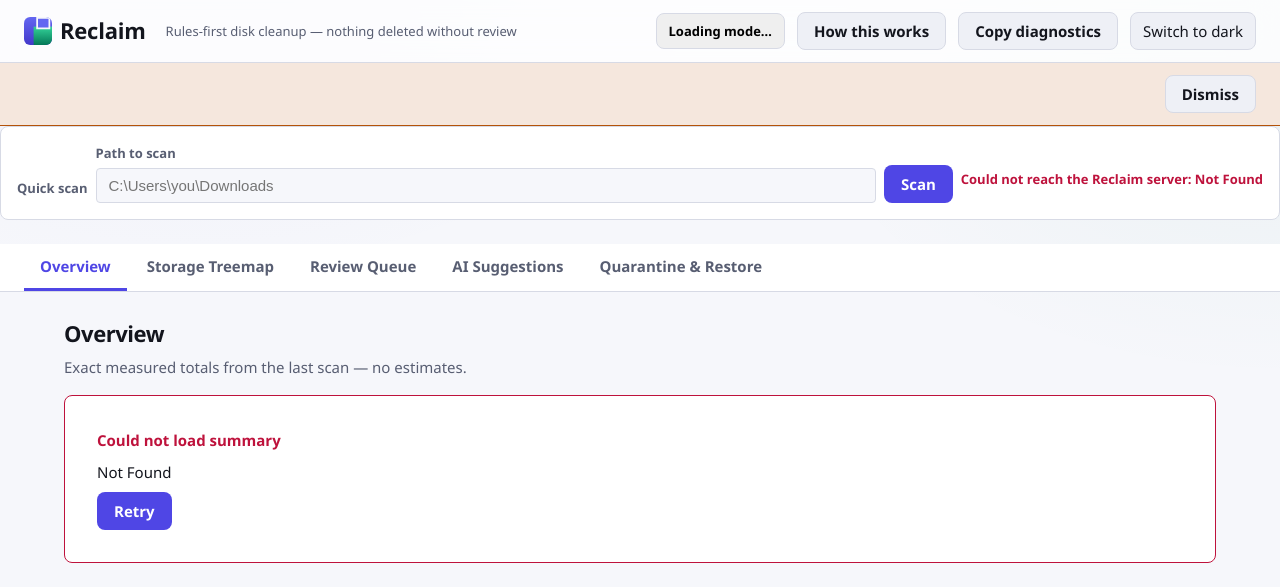
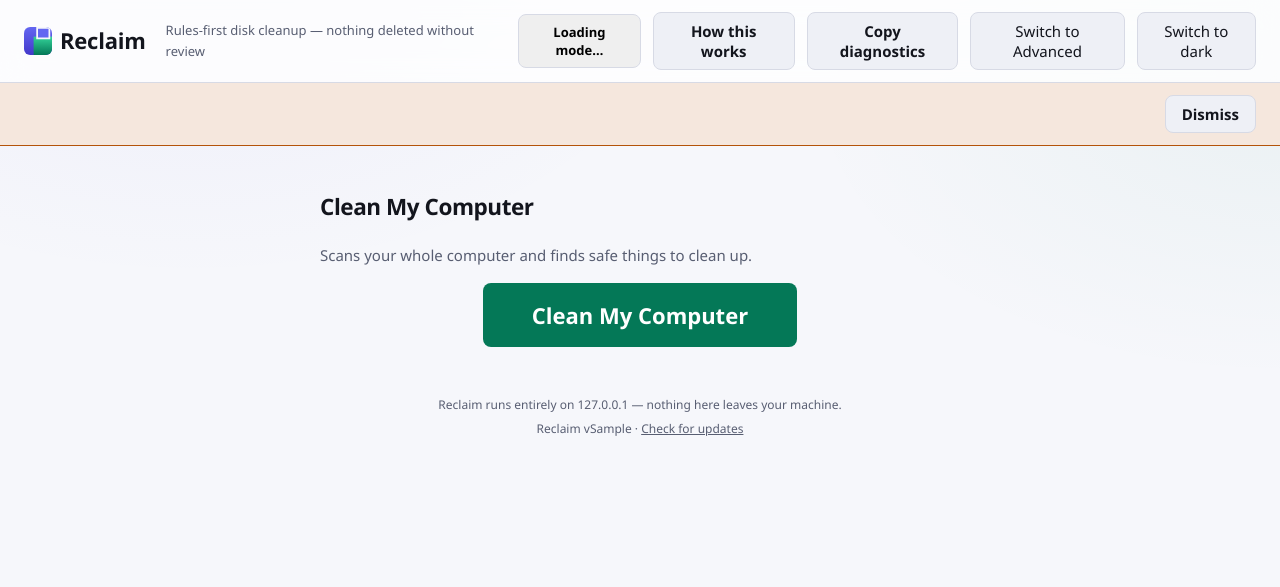
Before and after one commit to gaurav-gandhi-2411/reclaim, a Python web app: template src/reclaim/api/templates/index.html in a window 1280 px wide. Shown: the top 587 px of the page. Run offline with Jinja, Linux system fonts and the light colour scheme; the template is opened without the code that fills it: most values are stand-ins (such as "Sample title", 1, 10 or a date in 2020).

Commit message:
feat: SIMPLE/ADVANCED dashboard mode, defaulting to SIMPLE
SIMPLE mode gives a non-technical user one primary "Clean My Computer"
action: full-drive scan (POST /api/scan/full-drive, feat/full-drive-
scan-eta) with a live ETA, then the exact same safe-mode-enforced,
Recycle-Bin-only, one-click-summary-scoped apply flow ADVANCED mode's
Quick Clean already uses -- no new deletion logic, no new category
scoping decided in the frontend. SIMPLE mode never surfaces Review
Queue, AI Suggestions, or anything needing a keep/delete judgment call:
html[data-mode="simple"] hides the tab nav, the free-text scan bar, and
every existing view section entirely (one screen, not a tab picker).

ADVANCED mode is unchanged behavior, plus the mode-switch link back to
SIMPLE (same header button, single link that switches both ways).

Mode persistence mirrors the existing theme toggle's exact pattern
(data-* attribute + localStorage), with the default hardcoded directly
in index.html's <html data-mode="simple"> so there's no flash of the
wrong UI before app.js runs.

Refactors buildQuickCleanGroupCard and runOneClickClean out of the
existing Quick Clean render/apply functions so SIMPLE mode's results
screen and "Clean now" button are genuine reuse, not a second
implementation of the same safety-scoped flow.

Trimmed from the original work order: ADVANCED mode's optional "Scan
all drives" quick-scan button (nice-to-have, not required) -- keeps
this change to the mode-switch link only, reducing diff size and risk;
the live-ETA scanning renderer (renderSimpleScanning) is already
factored as a standalone function if that's picked up later.

```diff
--- a/src/reclaim/api/static/app.js
+++ b/src/reclaim/api/static/app.js
@@ -30,6 +30,45 @@
   const current =
     document.documentElement.getAttribute("data-theme") ?? (prefersDark ? "dark" : "light");
   btn.textContent = current === "dark" ? "Switch to light" : "Switch to dark";
+}
+
+// --- SIMPLE / ADVANCED dashboard mode toggle (feat/simple-advanced-mode) ------------------------
+//
+// Mirrors initTheme/toggleTheme/updateThemeButtonLabel above exactly: a data-* attribute on
+// <html>, persisted in localStorage, with a single header button whose label names the OTHER
+// mode (matching "Switch to light/dark"'s own convention). Unlike theme (which has a CSS-only
+// prefers-color-scheme default), dashboard mode has no analogous user-agent signal to fall back
+// on, so index.html's <html data-mode="simple"> hardcodes the default directly in markup --
+// this only ever overrides it from a stored "advanced" preference, never the reverse, so first
+// run is never a flash of the wrong UI.
+
+const DASHBOARD_MODE_KEY = "reclaim-dashboard-mode";
+
+function initDashboardMode() {
+  const stored = localStorage.getItem(DASHBOARD_MODE_KEY);
+  if (stored === "advanced") {
+    document.documentElement.setAttribute("data-mode", "advanced");
+  }
+  updateDashboardModeButtonLabel();
+}
+
+function toggleDashboardMode() {
+  const current = document.documentElement.getAttribute("data-mode") === "advanced"
+    ? "advanced"
+    : "simple";
+  const next = current === "advanced" ? "simple" : "advanced";
+  document.documentElement.setAttribute("data-mode", next);
+  localStorage.setItem(DASHBOARD_MODE_KEY, next);
+  updateDashboardModeButtonLabel();
+}
+
+function updateDashboardModeButtonLabel() {
+  const btn = document.getElementById("dashboard-mode-toggle");
+  if (!btn) return;
+  const current = document.documentElement.getAttribute("data-mode") === "advanced"
+    ? "advanced"
+    : "simple";
+  btn.textContent = current === "advanced" ? "Switch to Simple" : "Switch to Advanced";
 }
 
 // --- Fetch helper -------------------------------------------------------------------------------
@@ -512,12 +551,12 @@
 // a fixed lookup table (schemas.py::_PLAIN_LANGUAGE_CATEGORY), never a raw filesystem path —
 // safe to template into innerHTML the same way renderCategoryCards does above. `group.paths`
 // (raw filesystem paths) is NEVER rendered here at all — it only ever feeds the apply request
-// body (see confirmQuickClean) and the dialog's group-name list (openQuickCleanDialog, which
-// uses plain_label/counts via textContent, not paths).
-function renderQuickCleanGroups(groups) {
-  const container = document.getElementById("quick-clean-groups");
-  container.innerHTML = "";
-  for (const group of groups) {
+// body (see runOneClickClean) and the dialog's group-name list (openQuickCleanDialog, which
+// uses plain_label/counts via textContent, not paths). Shared by the Overview tab's Quick Clean
+// grid (renderQuickCleanGroups, below) and SIMPLE mode's own results screen (renderSimpleGroups)
+// (feat/simple-advanced-mode) so the two never drift into two different renderings of the same
+// server data.
+function buildQuickCleanGroupCard(group) {
   const card = document.createElement("article");
   card.className = "rc-quick-clean-card";
   card.style.borderLeftColor = categoryColorVar(group.category_group);
@@ -529,7 +568,14 @@
     <div class="rc-meta">${group.file_count.toLocaleString()} item(s)</div>
     ${group.safety_reason ? `<p class="rc-candidate-rationale">${group.safety_reason}</p>` : ""}
   `;
-    container.appendChild(card);
+  return card;
+}
+
+function renderQuickCleanGroups(groups) {
+  const container = document.getElementById("quick-clean-groups");
+  container.innerHTML = "";
+  for (const group of groups) {
+    container.appendChild(buildQuickCleanGroupCard(group));
   }
 
   const totalCount = groups.reduce((sum, g) => sum + g.file_count, 0);
@@ -539,7 +585,15 @@
   document.getElementById("quick-clean-btn").disabled = groups.length === 0;
 }
 
-function openQuickCleanDialog() {
+// `target` records which caller opened the dialog -- "overview" (the Overview tab's Quick Clean
+// button, the original/default caller) or "simple" (SIMPLE mode's "Clean now" button, feat/
+// simple-advanced-mode) -- so the SHARED confirm button (#quick-clean-confirm) knows where to
+// route the result once the user confirms. The dialog itself is genuinely one piece of global
+// UI, not duplicated per mode: same one-confirmation-then-clean safety behavior either way.
+let quickCleanResultTarget = "overview";
+
+function openQuickCleanDialog(target) {
+  quickCleanResultTarget = target;
   const list = document.getElementById("quick-clean-dialog-groups");
   list.innerHTML = "";
   let totalBytes = 0;
@@ -565,9 +619,12 @@
   document.getElementById("quick-clean-dialog").hidden = true;
 }
 
-async function confirmQuickClean() {
-  closeQuickCleanDialog();
-  const resultEl = document.getElementById("quick-clean-result");
+// Shared apply+poll+render sequence behind BOTH the Overview tab's Quick Clean button and SIMPLE
+// mode's "Clean now" button (feat/simple-advanced-mode) -- identical API call and safety scoping
+// either way (tier "both" + the explicit, one-click-summary-resolved `paths`; "vault" only
+// matters in power mode, safe mode's apply_batch forces recycle_bin regardless); only the result
+// container and what happens next differ per caller.
+async function runOneClickClean(resultEl, { onSuccess, onError } = {}) {
   const paths = lastQuickCleanGroups.flatMap((group) => group.paths);
   if (paths.length === 0) return;
 
@@ -591,10 +648,24 @@
       throw new ApiError(status.error || "apply failed", 500);
     }
     renderQuickCleanResult(resultEl, status.result);
-    loadQuickClean();
+    onSuccess?.(status.result);
   } catch (err) {
-    renderState(resultEl, "error", { title: "Clean failed", message: err.message });
-  }
+    if (onError) onError(err);
+    else renderState(resultEl, "error", { title: "Clean failed", message: err.message });
+  }
+}
+
+async function confirmQuickClean() {
+  closeQuickCleanDialog();
+  if (quickCleanResultTarget === "simple") {
+    await runOneClickClean(simpleViewEl(), {
+      onSuccess: (report) => renderSimpleCleanSuccess(report),
+      onError: (err) => renderSimpleCleanError(err),
+    });
+    return;
+  }
+  const resultEl = document.getElementById("quick-clean-result");
+  await runOneClickClean(resultEl, { onSuccess: () => loadQuickClean() });
 }
 
 function renderQuickCleanResult(container, report) {
@@ -651,9 +722,281 @@
 }
 
 function initQuickClean() {
-  document.getElementById("quick-clean-btn").addEventListener("click", openQuickCleanDialog);
+  document
+    .getElementById("quick-clean-btn")
+    .addEventListener("click", () => openQuickCleanDialog("overview"));
   document.getElementById("quick-clean-cancel").addEventListener("click", closeQuickCleanDialog);
   document.getElementById("quick-clean-confirm").addEventListener("click", confirmQuickClean);
+}
+
+// --- SIMPLE mode: "Clean My Computer" (feat/simple-advanced-mode) -------------------------------
+//
+// One screen, one primary action, for a user who understands nothing about disk cleanup: full-
+// drive scan (POST /api/scan/full-drive, full-drive-scan-eta) with a live ETA, then the exact
+// same categorically-safe, safe-mode-enforced, Recycle-Bin-only apply flow ADVANCED mode's Quick
+// Clean already uses (runOneClickClean/openQuickCleanDialog above -- no new deletion logic, no
+// new category scoping decided here). Never surfaces Review Queue, AI Suggestions, or anything
+// needing a keep/delete judgment call -- see styles.css's html[data-mode="simple"] rules, which
+// hide those entirely rather than this module choosing not to render them.
+//
+// Every state (idle/scanning/results/cleaning/success/error) is rendered into the single
+// #simple-view-content container -- simpleViewEl() below -- by fully replacing its contents, the
+// same "one container, swap what's inside" convention loadOverview/loadReviewQueue/etc. already
+// use for their own state/content split.
+
+const SIMPLE_SCAN_POLL_INTERVAL_MS = 1500; // matches the existing ADVANCED scan bar's own cadence
+
+let simplePollHandle = null;
+let simpleLastCleanedNote = null; // session-only "last cleaned: X" note for the idle screen
+
+function simpleViewEl() {
+  return document.getElementById("simple-view-content");
+}
+
+function clearSimplePoll() {
+  if (simplePollHandle) {
+    clearInterval(simplePollHandle);
+    simplePollHandle = null;
+  }
+}
+
+// Plain-language time estimate from `eta_seconds` -- `null` (not yet computable, e.g. the very
+// first progress tick or the "estimating" phase) must never render as a raw "null" to the user,
+// and a raw seconds count would read as false precision this project doesn't actually have (same
+// "no fabricated confidence" posture format_bytes's docstring states for size reporting).
+function formatEtaSeconds(etaSeconds) {
+  if (etaSeconds === null || etaSeconds === undefined) return "Checking…";
+  if (etaSeconds < 10) return "Almost done";
+  if (etaSeconds < 60) return "Less than a minute remaining";
+  const minutes = Math.round(etaSeconds / 60);
+  return `About ${minutes} minute${minutes === 1 ? "" : "s"} remaining`;
+}
+
+function renderSimpleIdle() {
+  clearSimplePoll();
+  const container = simpleViewEl();
+  container.innerHTML = "";
+
+  const intro = document.createElement("p");
+  intro.className = "rc-simple-intro";
+  intro.textContent = "Scans your whole computer and finds safe things to clean up.";
+  container.appendChild(intro);
+
+  const scanBtn = document.createElement("button");
+  scanBtn.type = "button";
+  scanBtn.className = "rc-btn rc-btn-success rc-simple-primary-btn";
+  scanBtn.textContent = "Clean My Computer";
+  scanBtn.addEventListener("click", startSimpleScan);
+  container.appendChild(scanBtn);
+
+  if (simpleLastCleanedNote) {
+    const note = document.createElement("p");
+    note.className = "rc-scan-status";
+    note.textContent = `Last cleaned this session: ${simpleLastCleanedNote}.`;
+    container.appendChild(note);
+  }
+}
+
+async function startSimpleScan() {
+  const container = simpleViewEl();
+  try {
+    await api("/api/scan/full-drive", { method: "POST" });
+  } catch (err) {
+    renderState(container, "error", {
+      title: "Could not start the scan",
+      message: err.message,
+      actionLabel: "Try again",
+      onAction: renderSimpleIdle,
+    });
+    return;
+  }
+  pollSimpleScan();
+}
+
+async function pollSimpleScan() {
+  const container = simpleViewEl();
+  let status;
+  try {
+    status = await api("/api/scan/status");
+  } catch (err) {
+    clearSimplePoll();
+    renderState(container, "error", {
+      title: "Could not check scan progress",
+      message: err.message,
+      actionLabel: "Try again",
+      onAction: renderSimpleIdle,
+    });
+    return;
+  }
+
+  if (status.status === "running") {
+    renderSimpleScanning(status);
+    if (!simplePollHandle) {
+      simplePollHandle = setInterval(pollSimpleScan, SIMPLE_SCAN_POLL_INTERVAL_MS);
+    }
+    return;
+  }
+
+  clearSimplePoll();
+
+  if (status.status === "failed") {
+    renderState(container, "error", {
+      title: "Scan failed",
+      message: status.error || "Unknown error.",
+      actionLabel: "Try again",
+      onAction: renderSimpleIdle,
+    });
+    return;
+  }
+
+  await loadSimpleResults();
+}
+
+// `status.current_drive` is a raw OS drive path (e.g. "D:/") — plain text only via textContent,
+// never innerHTML (mirrors renderClusterTable/renderAISuggestionCard's XSS-safe-rendering
+// discipline for any value that ultimately traces back to something on disk).
+function renderSimpleScanning(status) {
+  const container = simpleViewEl();
+  container.innerHTML = "";
+
+  const panel = document.createElement("div");
+  panel.className = "rc-progress";
+  panel.setAttribute("role", "status");
+  panel.setAttribute("aria-live", "polite");
+
+  const heading = document.createElement("strong");
+  heading.textContent =
+    status.phase === "scanning" ? "Scanning your computer…" : "Checking your computer…";
+  panel.appendChild(heading);
+
+  if (status.phase === "scanning") {
+    // Real progress bar/percentage — only once entries_estimated_total is known (guard
+    // division by zero/null: a null/zero total renders 0%, never a crash or NaN width).
+    const total = status.entries_estimated_total;
+    const processed = status.entries_processed ?? 0;
+    const pct = total && total > 0 ? Math.min(100, Math.round((processed / total) * 100)) : 0;
+
+    const track = document.createElement("div");
+    track.className = "rc-progress-track";
+    const fill = document.createElement("div");
+    fill.className = "rc-progress-fill";
+    fill.style.width = `${pct}%`;
+    track.appendChild(fill);
+    panel.appendChild(track);
+
+    const etaLine = document.createElement("p");
+    etaLine.className = "rc-progress-label";
+    etaLine.textContent = formatEtaSeconds(status.eta_seconds);
+    panel.appendChild(etaLine);
+  } else {
+    // "estimating" (or phase not yet populated on the very first tick) — the total isn't known
+    // yet, so no fake progress bar; the raw counted-so-far number is still honest, live feedback.
+    const countLine = document.createElement("p");
+    countLine.className = "rc-progress-label";
+    const counted = status.entries_processed ?? 0;
+    countLine.textContent = `Checking your computer… (${counted.toLocaleString()} items so far)`;
+    panel.appendChild(countLine);
+  }
+
+  if (status.drives_total && status.drives_total > 1) {
+    const driveLine = document.createElement("p");
+    driveLine.className = "rc-progress-label";
+    const driveNumber = (status.drives_done ?? 0) + 1;
+    const driveSuffix = status.current_drive ? ` (${status.current_drive})` : "";
+    driveLine.textContent = `Drive ${driveNumber} of ${status.drives_total}${driveSuffix}`;
+    panel.appendChild(driveLine);
+  }
+
+  const safety = document.createElement("p");
+  safety.className = "rc-progress-safety-note";
+  safety.textContent = "It's safe to close this tab or stop the server at any point.";
+  panel.appendChild(safety);
+
+  container.appendChild(panel);
+}
+
+async function loadSimpleResults() {
+  const container = simpleViewEl();
+  renderState(container, "loading", { title: "Checking what's safe to clean…" });
+  try {
+    const summary = await api("/api/clean/one-click-summary");
+    if (!summary.has_scan || summary.total_file_count === 0) {
+      renderSimpleEmpty();
+      return;
+    }
+    lastQuickCleanGroups = summary.groups;
+    renderSimpleGroups(summary);
+  } catch (err) {
+    renderState(container, "error", {
+      title: "Could not check what's safe to clean",
+      message: err.message,
+      actionLabel: "Try again",
+      onAction: renderSimpleIdle,
+    });
+  }
+}
+
+function renderSimpleEmpty() {
+  renderState(simpleViewEl(), "empty", {
+    title: "Your computer's already pretty tidy",
+    message:
+      "Nothing safe to clean up right now — check back after using your computer for a while.",
+    actionLabel: "Scan again",
+    onAction: renderSimpleIdle,
+  });
+}
+
+function renderSimpleGroups(summary) {
+  const container = simpleViewEl();
+  container.innerHTML = "";
+
+  const intro = document.createElement("p");
+  intro.className = "rc-simple-summary-line";
+  intro.textContent =
+    `Found ${summary.total_file_count.toLocaleString()} item(s) safe to clean up — ` +
+    `${summary.total_bytes_human} total.`;
+  container.appendChild(intro);
+
+  const groupsEl = document.createElement("div");
+  groupsEl.className = "rc-quick-clean-groups";
+  for (const group of summary.groups) {
+    groupsEl.appendChild(buildQuickCleanGroupCard(group));
+  }
+  container.appendChild(groupsEl);
+
+  const cleanBtn = document.createElement("button");
+  cleanBtn.type = "button";
+  cleanBtn.className = "rc-btn rc-btn-success rc-simple-primary-btn";
+  cleanBtn.textContent = "Clean now";
+  cleanBtn.addEventListener("click", () => openQuickCleanDialog("simple"));
+  container.appendChild(cleanBtn);
+}
+
+// Appends to (never replaces) whatever runOneClickClean already rendered into #simple-view-
+// content (the same renderQuickCleanResult success panel Quick Clean shows, matched wording) —
+// just adds the way back to a fresh idle screen the spec requires ("a fresh scan next time, not
+// stale data").
+function renderSimpleCleanSuccess(report) {
+  simpleLastCleanedNote = report.bytes_freed_human;
+  const backBtn = document.createElement("button");
+  backBtn.type = "button";
+  backBtn.className = "rc-btn rc-btn-primary";
+  backBtn.textContent = "Done";
+  backBtn.addEventListener("click", renderSimpleIdle);
+  simpleViewEl().appendChild(backBtn);
+}
+
+function renderSimpleCleanError(err) {
+  renderState(simpleViewEl(), "error", {
+    title: "Clean failed",
+    message: err.message,
+    actionLabel: "Back to start",
+    onAction: renderSimpleIdle,
+  });
+}
+
+function initSimpleMode() {
+  renderSimpleIdle();
 }
 
 // --- "How this works" ----------------------------------------------------------------------------
@@ -1000,7 +1343,15 @@
   return table;
 }
 
-export { renderClusterTable, renderAISuggestionCard };
+export {
+  renderClusterTable,
+  renderAISuggestionCard,
+  formatEtaSeconds,
+  renderSimpleScanning,
+  renderSimpleGroups,
+  renderSimpleEmpty,
+  buildQuickCleanGroupCard,
+};
 
 function updateApplyBar() {
   const countEl = document.getElementById("apply-selected-count");
@@ -1644,11 +1995,16 @@
 function init() {
   initTheme();
   document.getElementById("theme-toggle").addEventListener("click", toggleTheme);
+  initDashboardMode();
+  document
+    .getElementById("dashboard-mode-toggle")
+    .addEventListener("click", toggleDashboardMode);
   initTabs();
   initScanBar();
   initReviewQueue();
   initAISuggestions();
   initQuickClean();
+  initSimpleMode();
   initHowItWorks();
   initDiagnostics();
   initModeControls();
--- a/src/reclaim/api/static/styles.css
+++ b/src/reclaim/api/static/styles.css
@@ -1087,3 +1087,48 @@
   color: var(--rc-warning);
   font-weight: 600;
 }
+
+/* --- SIMPLE / ADVANCED dashboard mode (feat/simple-advanced-mode) ------------------------------
+ *
+ * ONE attribute (html[data-mode]) drives visibility for the whole split -- no per-component JS
+ * show/hide branching needed. SIMPLE mode hides the tab nav, the free-text scan bar, and every
+ * existing .rc-view section entirely (not just Review Queue/AI Suggestions -- SIMPLE mode is one
+ * screen, not a tab picker) and shows #simple-view instead; ADVANCED mode is the reverse. See
+ * app.js's initDashboardMode/toggleDashboardMode for the localStorage persistence (mirrors the
+ * theme toggle's exact pattern) and index.html's <html data-mode="simple"> default (no FOUC).
+ */
+
+#simple-view {
+  display: none;
+}
+
+html[data-mode="simple"] .rc-tabs,
+html[data-mode="simple"] .rc-scan-bar,
+html[data-mode="simple"] .rc-view {
+  display: none;
+}
+
+html[data-mode="simple"] #simple-view {
+  display: block;
+}
+
+.rc-simple-view {
+  max-width: 640px;
+  margin: 0 auto;
+}
+
+.rc-simple-intro {
+  color: var(--rc-text-muted);
+  margin: 0 0 var(--rc-space-4);
+}
+
+.rc-simple-primary-btn {
+  display: block;
+  margin: 0 auto;
+  font-size: var(--rc-text-xl);
+  padding: var(--rc-space-4) var(--rc-space-7);
+}
+
+.rc-simple-summary-line {
+  margin: 0 0 var(--rc-space-4);
+}
--- a/src/reclaim/api/templates/index.html
+++ b/src/reclaim/api/templates/index.html
@@ -1,5 +1,8 @@
 <!DOCTYPE html>
-<html lang="en">
+<!-- feat/simple-advanced-mode: data-mode defaults to "simple" here in markup (not just via JS)
+     so there is no flash of the ADVANCED UI before app.js runs -- see initDashboardMode(), which
+     only ever overrides this to "advanced" from a stored preference. -->
+<html lang="en" data-mode="simple">
 <head>
   <meta charset="utf-8" />
   <meta name="viewport" content="width=device-width, initial-scale=1" />
@@ -28,6 +31,9 @@
          PRIVACY.md) to the clipboard for a bug report. -->
     <button id="copy-diagnostics-btn" type="button" class="rc-btn rc-btn-secondary">Copy diagnostics</button>
     <span id="copy-diagnostics-status" class="rc-visually-hidden" role="status" aria-live="polite"></span>
+    <!-- feat/simple-advanced-mode: single link that switches both ways, same visual weight as
+         the theme toggle it sits next to (reuses .rc-theme-toggle rather than a new style). -->
+    <button id="dashboard-mode-toggle" type="button" class="rc-theme-toggle">Switch to Advanced</button>
     <button id="theme-toggle" type="button" class="rc-theme-toggle">Switch to dark</button>
   </header>
 
@@ -58,6 +64,15 @@
   </nav>
 
   <main id="main-content" class="rc-main">
+    <!-- SIMPLE mode: one primary "Clean My Computer" action -- no tabs, no path typing, no
+         Review Queue/AI Suggestions, ever (feat/simple-advanced-mode). CSS keys visibility off
+         html[data-mode] (see styles.css); app.js's SIMPLE-mode functions render every state
+         (idle/scanning/results/cleaning/success/error) into #simple-view-content. -->
+    <section id="simple-view" class="rc-simple-view" aria-labelledby="simple-view-title">
+      <h1 id="simple-view-title">Clean My Computer</h1>
+      <div id="simple-view-content"></div>
+    </section>
+
     <!-- Overview: summary stats + category cards -->
     <section id="view-overview" class="rc-view" role="tabpanel" aria-labelledby="tab-overview" data-active="true">
       <div class="rc-view-header">
@@ -241,6 +256,7 @@
       <h2 id="first-run-title">Before you start</h2>
       <p>Reclaim scans your files and suggests things to delete — it never deletes anything without your review.</p>
       <ul>
+        <li><strong>Reclaim starts in Simple mode</strong> — one button cleans safe, easy-to-identify clutter. Switch to Advanced any time for more control.</li>
         <li><strong>Safe mode is on by default.</strong> Everything is recommend/review-only: you pick what to remove, nothing is applied automatically.</li>
         <li><strong>Deletes go to the Recycle Bin</strong> in safe mode — never a permanent delete. Restore anything from Windows' own Recycle Bin at any time, the same as if you'd deleted it yourself.</li>
         <li><strong>Some categories stay off by default</strong> (exact-duplicate detection, ML model caches, dev-environment folders) — they reach into places a false positive would hurt most.</li>
```
Lines whose indentation alone changed are shown as unchanged.
